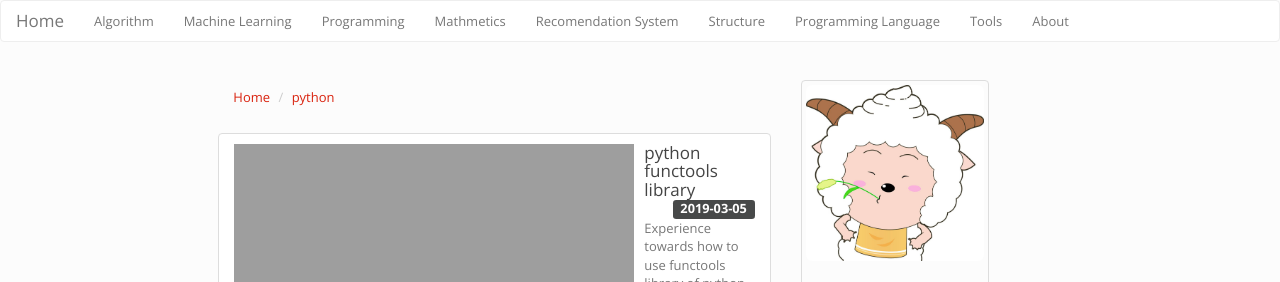
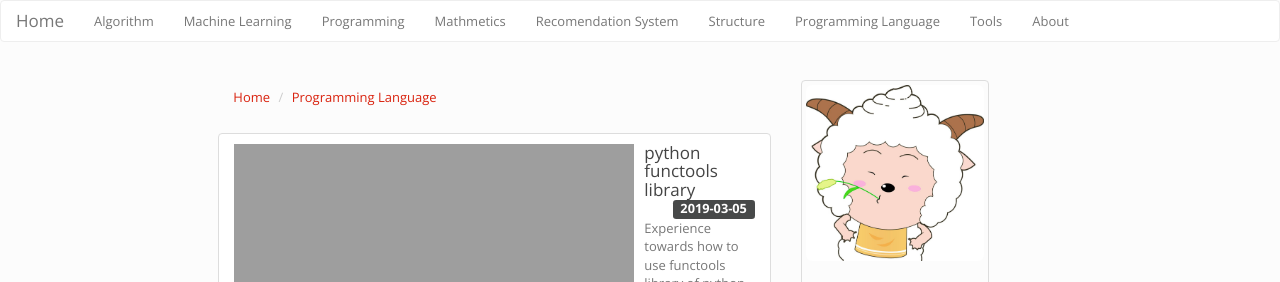
Before and after one commit to Mr-Somebody/notes, a Jekyll site: the page built from pl.html, in a window 1280 px wide. Shown: the top 282 px of the page. Built offline with Jekyll 4.4.1, drawn with Linux system fonts in a browser that asks for light colours; nearby versions of some CDN libraries; the repository's description, which GitHub fills in, is left out.

Commit message:
Update pl.html

```diff
--- a/pl.html
+++ b/pl.html
@@ -4,7 +4,7 @@ title: Blog
 ---
 <ol class="breadcrumb">
   <li><a href="{{ site.url }}">Home</a></li>
-  <li><a href="{{ page.url }}">python</a></li>
+  <li><a href="{{ page.url }}">Programming Language</a></li>
 </ol>
 <!--Programming-->
 <ul class="list-group">
```
